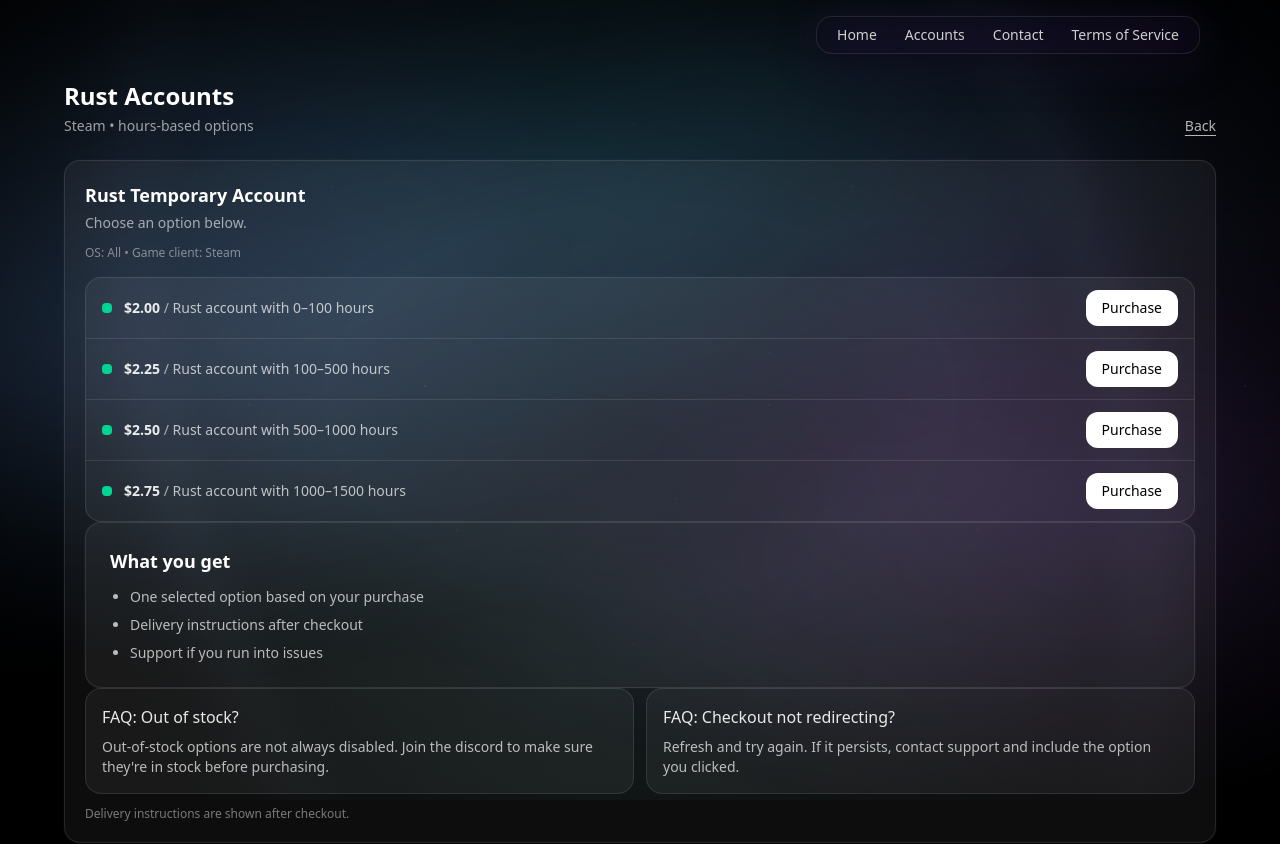
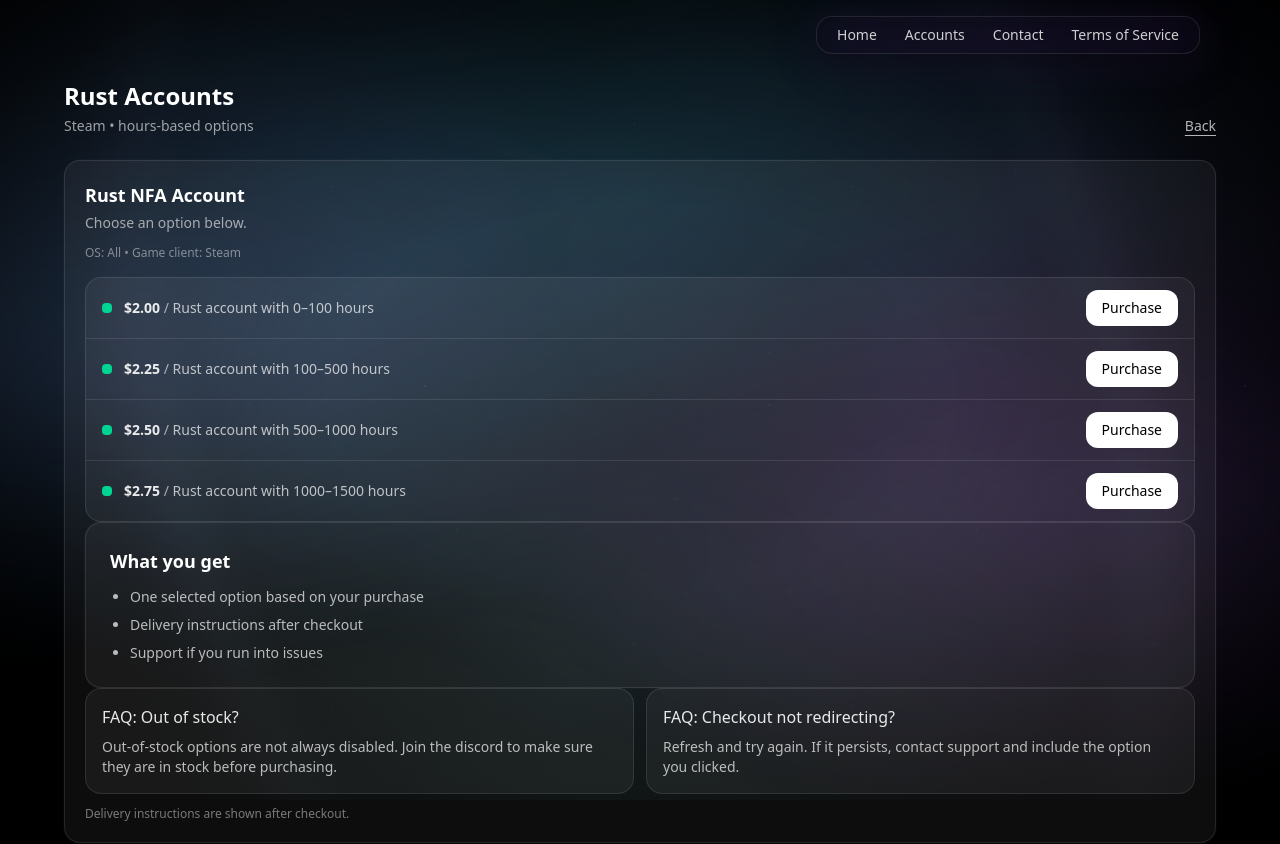
Before and after one commit to himmlegimmle46-png/aureon-v2, a Next.js app: page /accounts/rust in a window 1280 px wide. Shown: the top 844 px of the page. Built offline with nearby package versions, Linux system fonts and the light colour scheme.

Commit message:
updated text

```diff
--- a/app/accounts/rust/page.tsx
+++ b/app/accounts/rust/page.tsx
@@ -90,7 +90,7 @@
 
       <Card className="p-5">
         <div className="grid gap-1">
-          <div className="text-lg font-semibold">Rust Temporary Account</div>
+          <div className="text-lg font-semibold">Rust NFA Account</div>
           <div className="text-sm text-white/60">Choose an option below.</div>
           <div className="pt-2 text-xs text-white/45">OS: All • Game client: Steam</div>
         </div>
@@ -139,7 +139,7 @@
   <div className="rounded-2xl border border-white/10 bg-white/5 p-4">
     <div className="font-medium text-white/90">FAQ: Out of stock?</div>
     <div className="pt-2 text-sm text-white/70">
-      Out-of-stock options are not always disabled. Join the discord to make sure they're in stock before purchasing.
+      Out-of-stock options are not always disabled. Join the discord to make sure they are in stock before purchasing.
     </div>
   </div>
 
```
